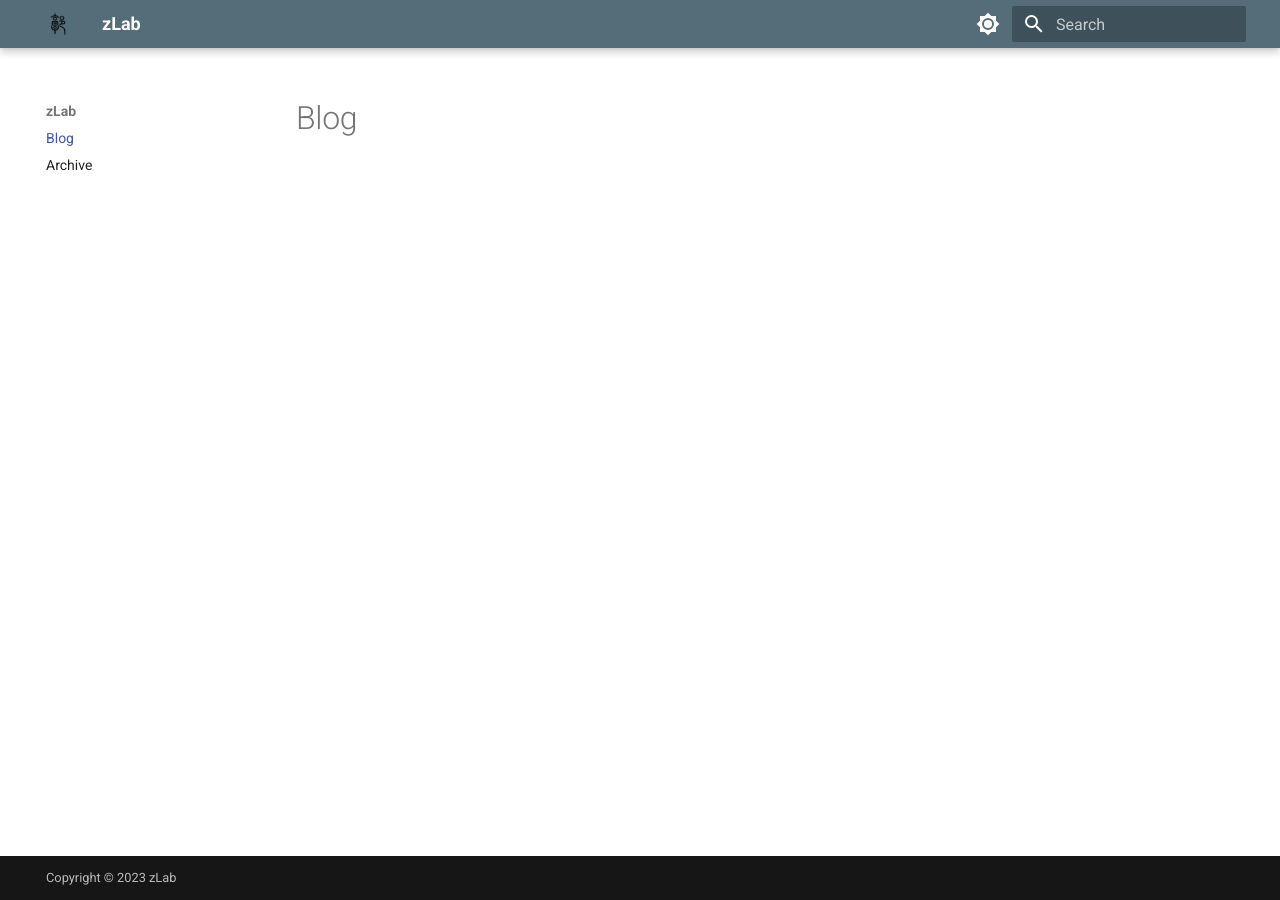
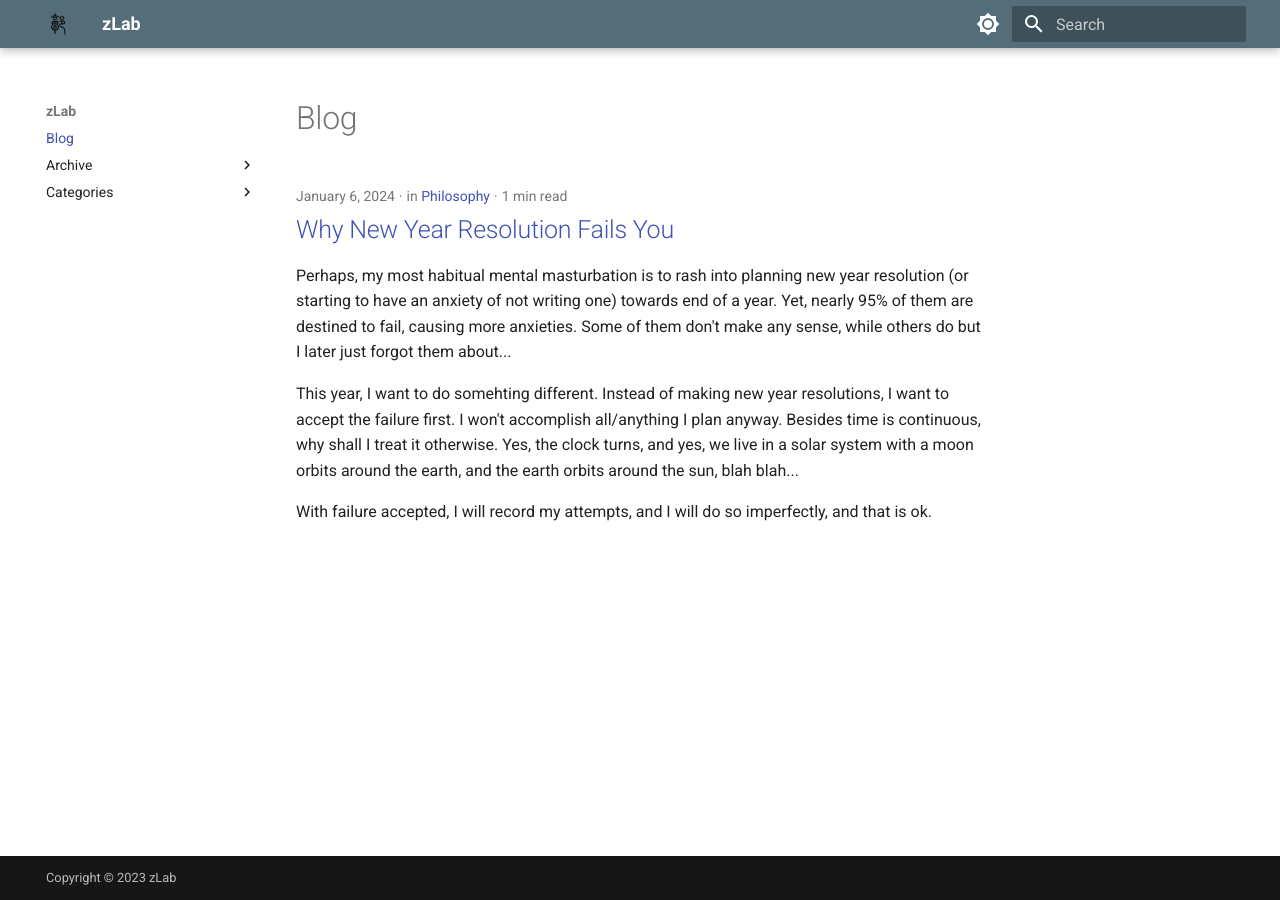
Before and after one commit to btc-z/btc-z.github.io, an MkDocs documentation site: the page built from docs/index.md, in a window 1280 px wide. Built offline with MkDocs 1.6.1 and Material for MkDocs 9.7.7, drawn with Linux system fonts in a browser that asks for light colours.

Commit message:
yes! 1st actual post

```diff
--- /dev/null
+++ b/docs/posts/personal_finance.md
@@ -0,0 +1,15 @@
+---
+draft: false
+date: 2024-01-06
+categories:
+  - Philosophy
+---
+
+
+# Why New Year Resolution Fails You
+
+Perhaps, my most habitual mental masturbation is to rash into planning new year resolution (or starting to have an anxiety of not writing one) towards end of a year. Yet, nearly 95% of them are destined to fail, causing more anxieties. Some of them don't make any sense, while others do but I later just forgot them about...
+
+This year, I want to do somehting different. Instead of making new year resolutions, I want to accept the failure first. I won't accomplish all/anything I plan anyway. Besides time is continuous, why shall I treat it otherwise. Yes, the clock turns, and yes, we live in a solar system with a moon orbits around the earth, and the earth orbits around the sun, blah blah...
+
+With failure accepted, I will record my attempts, and I will do so imperfectly, and that is ok.
--- a/mkdocs.yml
+++ b/mkdocs.yml
@@ -2,6 +2,7 @@ site_name: zLab
 
 plugins:
   - blog:
+      post_url_date_format: yyyy/MM/dd
       blog_dir: .
   - search
   - tags
```
Also changed, not shown: README.md (+11 -6 lines).
